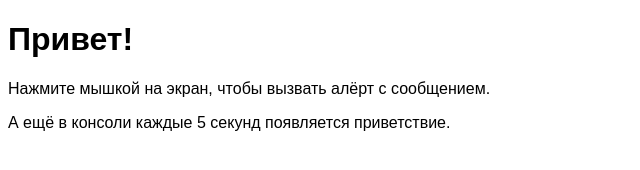
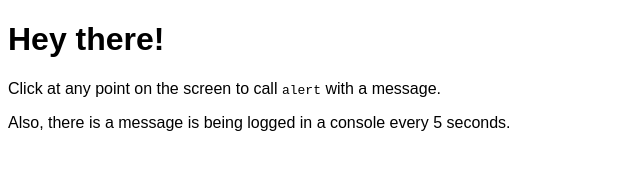
Before and after one commit to bespoyasov/di-ts-in-practice, a website built with webpack: page src/index.html in a window 1280 px wide. Shown: the whole page, without its empty margins (0-640 px from the left). Built offline with nearby package versions, Linux system fonts and the light colour scheme; what @wessberg/di would draw is missing.

Commit message:
Translate text into English

```diff
--- a/src/index.html
+++ b/src/index.html
@@ -11,8 +11,8 @@
     </style>
   </head>
   <body>
-    <h1>Привет!</h1>
-    <p>Нажмите мышкой на экран, чтобы вызвать алёрт с сообщением.</p>
-    <p>А ещё в консоли каждые 5 секунд появляется приветствие.</p>
+    <h1>Hey there!</h1>
+    <p>Click at any point on the screen to call <code>alert</code> with a message.</p>
+    <p>Also, there is a message is being logged in a console every 5 seconds.</p>
   </body>
 </html>
```
